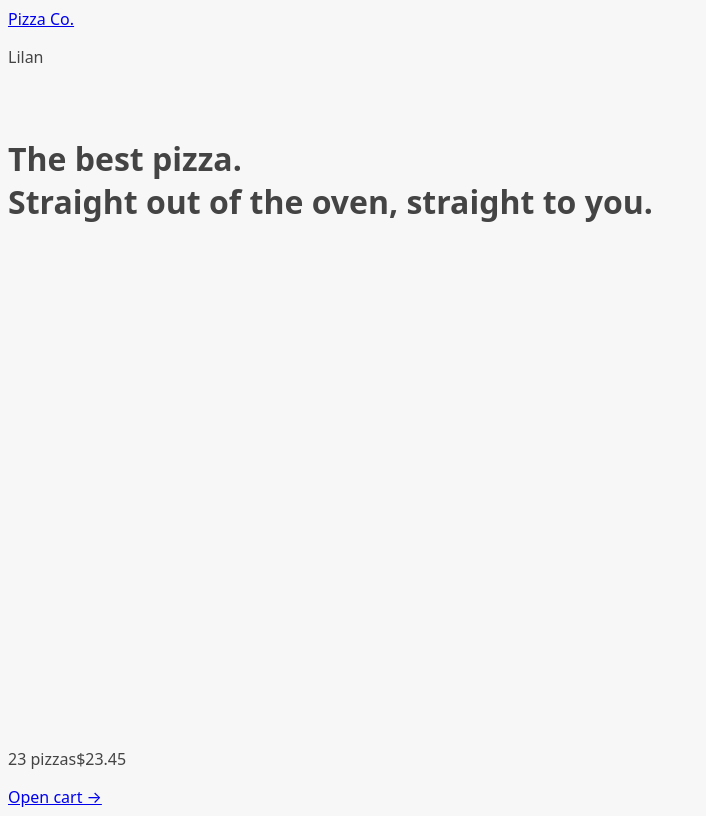
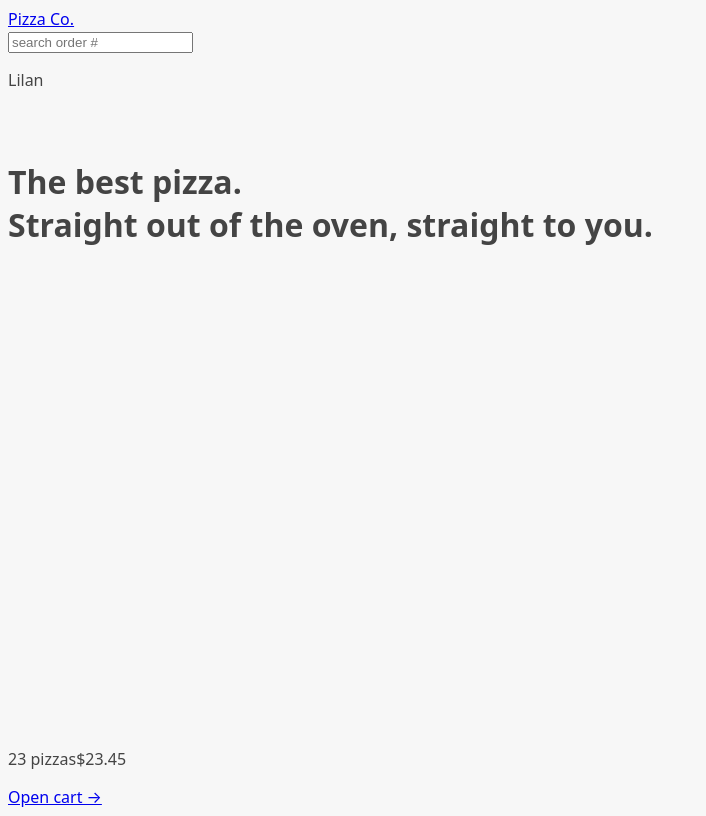
Before and after one commit to naLeilan/16-fast-react-pizza, a React (Vite) app: page / in a window 1280 px wide. Shown: the whole page, without its empty margins (0-706 px from the left). Built offline with nearby package versions, Linux system fonts and the light colour scheme.

Commit message:
added searchOrder

```diff
--- /dev/null
+++ b/src/features/order/SearchOrder.jsx
@@ -0,0 +1,26 @@
+import { useState } from "react";
+import { useNavigate } from "react-router-dom";
+
+function SearchOrder() {
+  const [query, setQuery] = useState("");
+  const navigate = useNavigate();
+
+  function handleSubmit(e) {
+    e.preventDefault();
+    if (!query) return;
+    navigate(`/order/${query}`);
+    setQuery("");
+  }
+
+  return (
+    <form onSubmit={handleSubmit}>
+      <input
+        placeholder="search order #"
+        valuse={query}
+        onChange={(e) => setQuery(e.target.value)}
+      />
+    </form>
+  );
+}
+
+export default SearchOrder;
--- a/src/ui/Header.jsx
+++ b/src/ui/Header.jsx
@@ -1,9 +1,12 @@
 import { Link } from "react-router-dom";
+import SearchOrder from "../features/order/SearchOrder";
 
 function Header() {
   return (
     <header>
       <Link to="/">Pizza Co.</Link>
+
+      <SearchOrder />
 
       <p>Lilan</p>
     </header>
```
